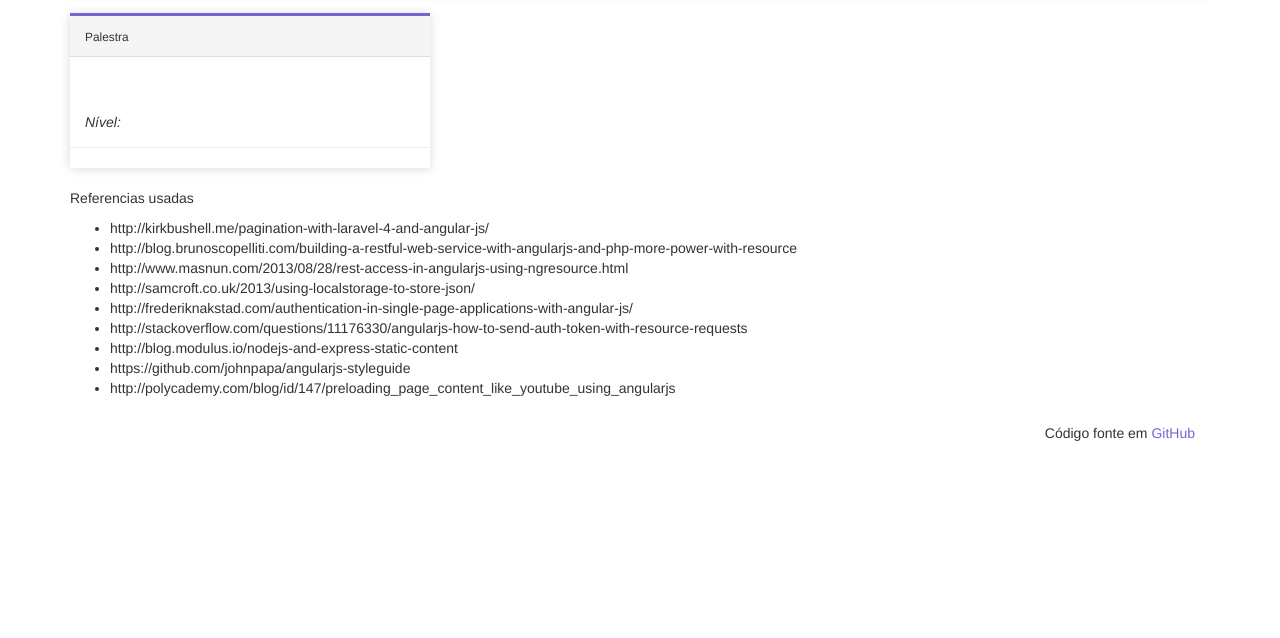
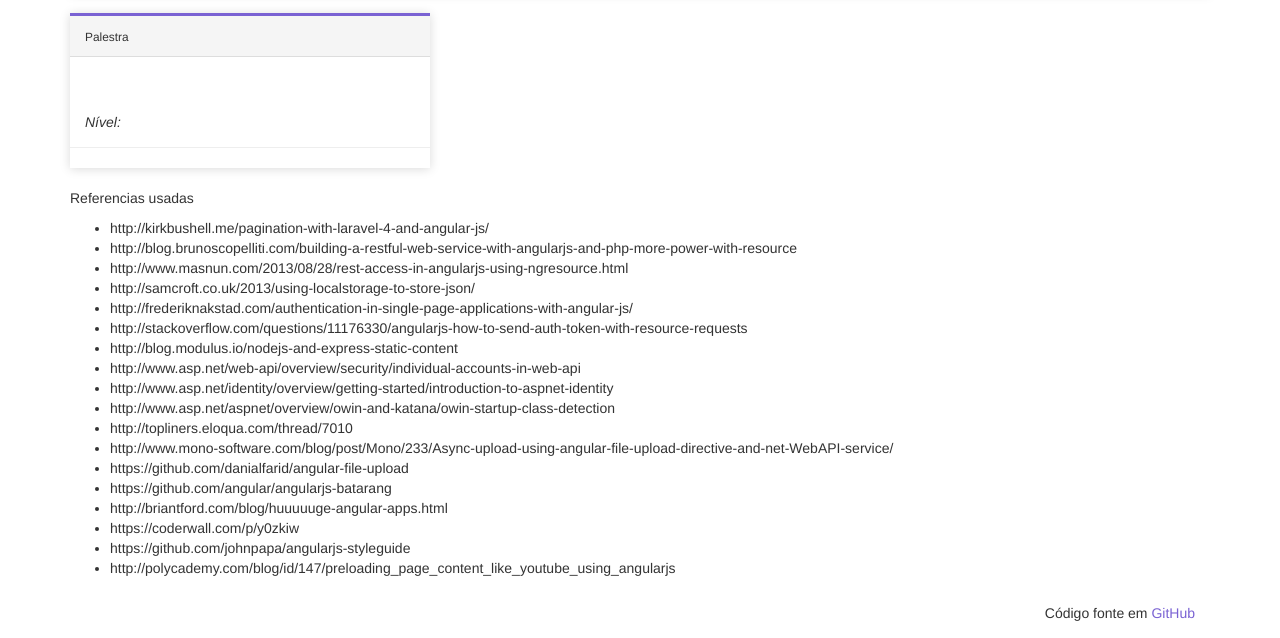
Before and after one commit to cleytonferrari/SPAAngularJS, a plain HTML site: page KarolCamp.UI.SPA/index.html in a window 1280 px wide. Shown: the part 574-1212 px from the top of the page. Before the commit the page ends 1032 px from the top, so only its background shows below. Drawn offline with Linux system fonts and the light colour scheme.

Commit message:
adicionado novas referencias

```diff
--- a/KarolCamp.UI.SPA/App/home/home.html
+++ b/KarolCamp.UI.SPA/App/home/home.html
@@ -51,6 +51,15 @@
     <li>http://frederiknakstad.com/authentication-in-single-page-applications-with-angular-js/</li>
     <li>http://stackoverflow.com/questions/11176330/angularjs-how-to-send-auth-token-with-resource-requests</li>
     <li>http://blog.modulus.io/nodejs-and-express-static-content</li>
+    <li>http://www.asp.net/web-api/overview/security/individual-accounts-in-web-api</li>
+    <li>http://www.asp.net/identity/overview/getting-started/introduction-to-aspnet-identity</li>
+    <li>http://www.asp.net/aspnet/overview/owin-and-katana/owin-startup-class-detection</li>
+    <li>http://topliners.eloqua.com/thread/7010</li>
+    <li>http://www.mono-software.com/blog/post/Mono/233/Async-upload-using-angular-file-upload-directive-and-net-WebAPI-service/</li>
+    <li>https://github.com/danialfarid/angular-file-upload</li>
+    <li>https://github.com/angular/angularjs-batarang</li>
+    <li>http://briantford.com/blog/huuuuuge-angular-apps.html</li>
+    <li>https://coderwall.com/p/y0zkiw</li>
     <li>https://github.com/johnpapa/angularjs-styleguide</li>
     <li>http://polycademy.com/blog/id/147/preloading_page_content_like_youtube_using_angularjs</li>
 </ul>
```
